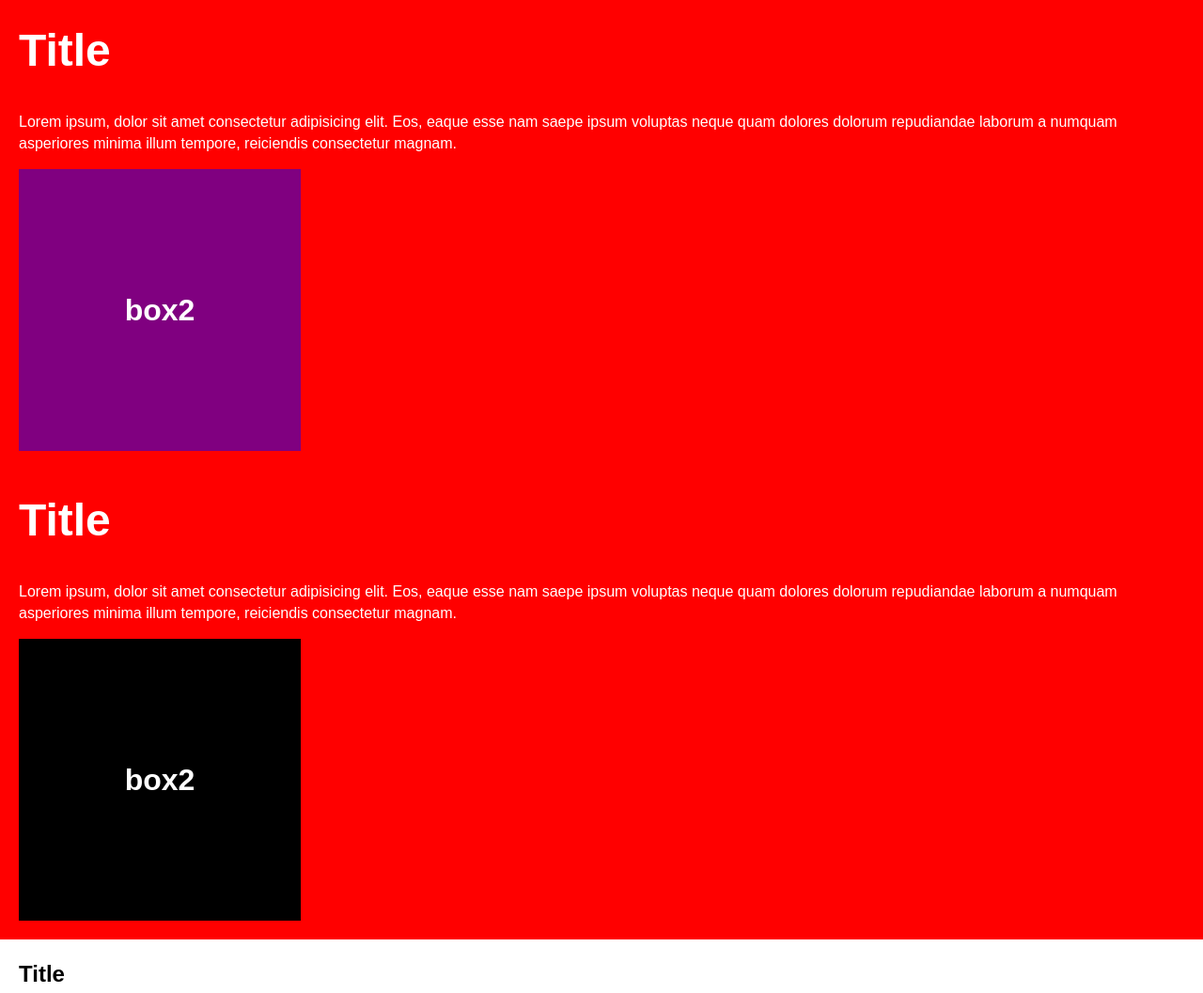
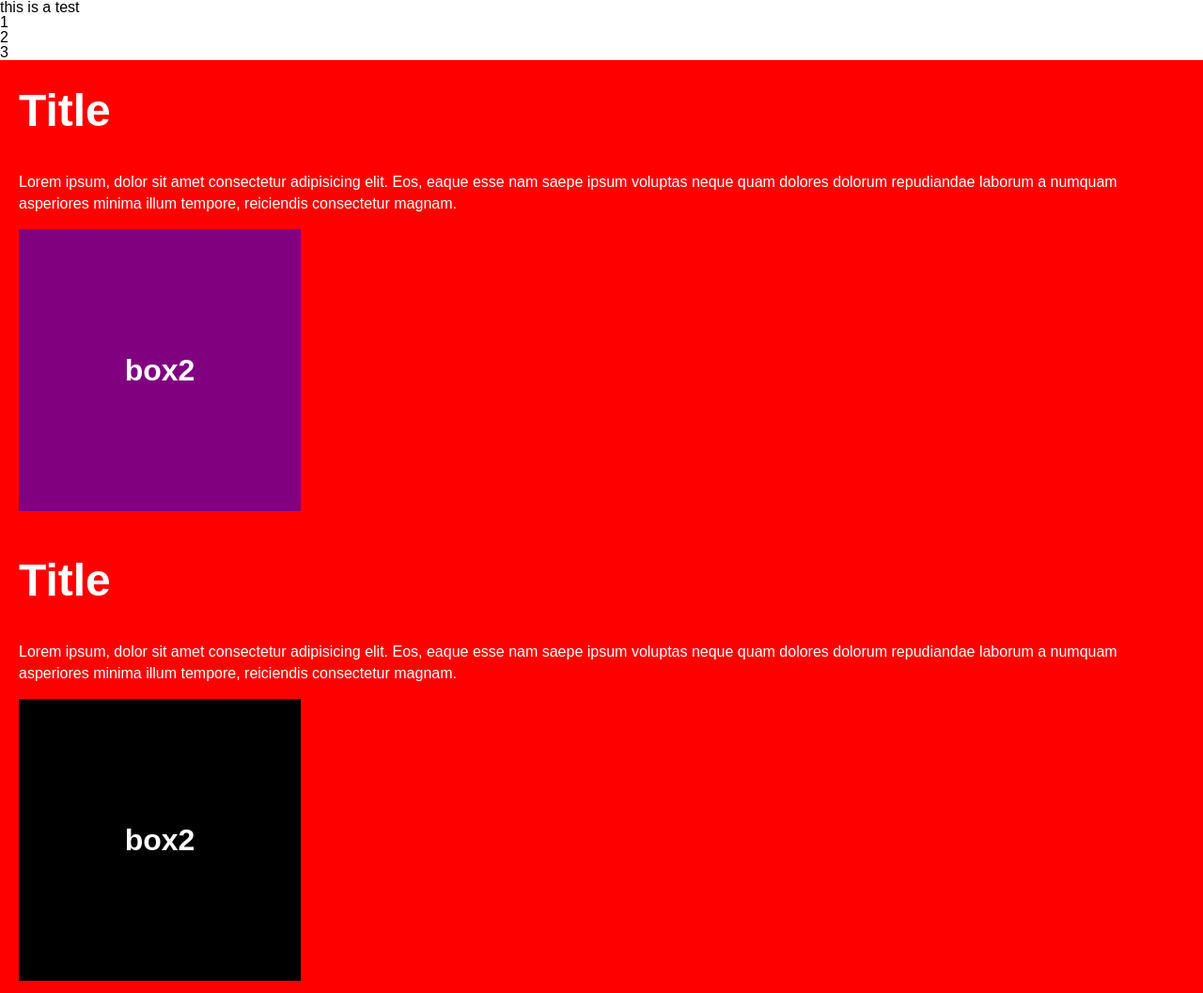
Before and after one commit to Aliori1/git-coourse, a plain HTML site: page index.html in a window 1280 px wide. Shown: the top 1057 px of the page at 94% size. Drawn offline with Linux system fonts and the light colour scheme.

Commit message:
add ul list

```diff
--- a/index.html
+++ b/index.html
@@ -10,7 +10,12 @@
 
 </head>
 <body>
-
+   <p>this is a test</p>
+   <ul>
+       <li>1</li>
+       <li>2</li>
+       <li>3</li>
+   </ul>
     <div class="container">
         <div class="article article--dark box">
             <h1 class="article__title">Title</h1>
```
